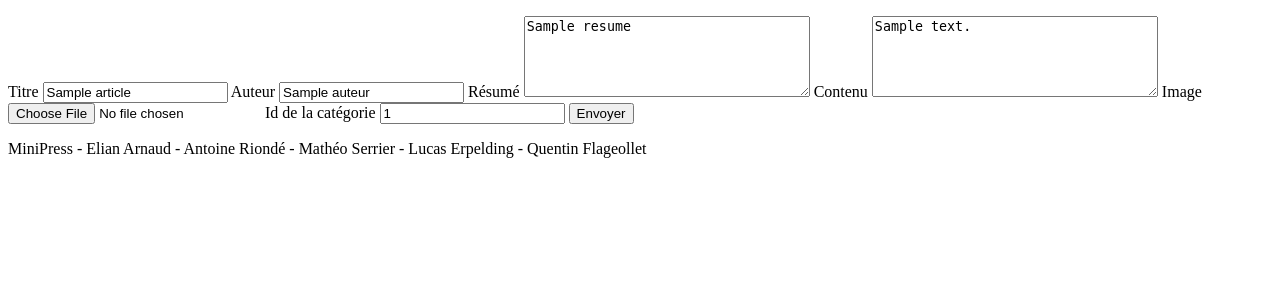
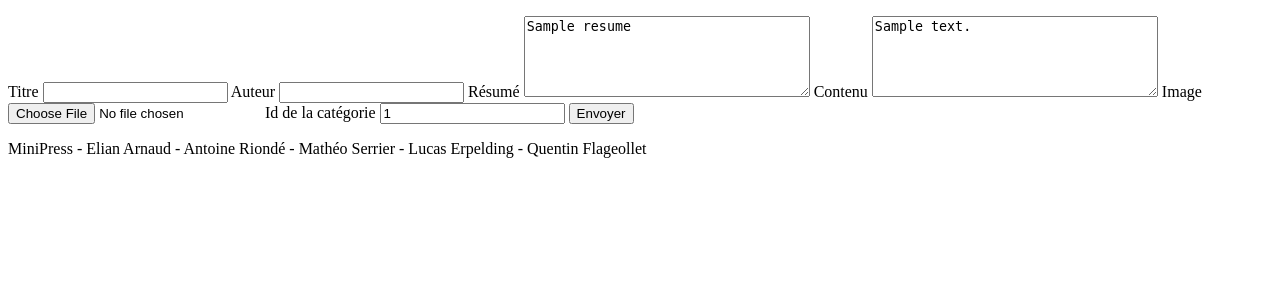
Before and after one commit to AntoineRionde/S4_ADWM2, a PHP site: template minipress.core/press.appli/src/templates/createArticle.twig in a window 1280 px wide. Shown: the part 88-388 px from the top of the page. Run offline with PHP 8.4, Linux system fonts and the light colour scheme; the template is opened without the code that fills it: most values are stand-ins (such as "Sample title", 1, 10 or a date in 2020); some libraries are stand-ins or nearby versions.

Commit message:
Fix bug pour mettre attribut image à null pour article

```diff
--- a/minipress.core/press.appli/src/actions/CreateArticleProcessAction.php
+++ b/minipress.core/press.appli/src/actions/CreateArticleProcessAction.php
@@ -14,7 +14,6 @@ class CreateArticleProcessAction extends AbstractAction
     {
         $data = $request->getParsedBody();
         $data['titre'] = filter_var($data['titre'], FILTER_SANITIZE_SPECIAL_CHARS);
-        echo $data['titre'];
         $data['auteur'] = filter_var($data['auteur'], FILTER_SANITIZE_SPECIAL_CHARS);
         $data['resume'] = filter_var($data['resume'], FILTER_SANITIZE_SPECIAL_CHARS);
         $data['contenu'] = filter_var($data['contenu'], FILTER_SANITIZE_SPECIAL_CHARS);
--- a/minipress.core/press.appli/src/templates/createArticle.twig
+++ b/minipress.core/press.appli/src/templates/createArticle.twig
@@ -6,10 +6,10 @@
     <form action="{{ url_for('createArticlePost') }}" method="post">
 
         <label for="titre">Titre</label>
-        <input type="text" id="titre" value="{{ article.titre }}">
+        <input type="text" id="titre" name="titre">
 
         <label for="auteur">Auteur</label>
-        <input type="text" id="auteur" value="{{ article.auteur }}" >
+        <input type="text" id="auteur" name="auteur">
 
         <label for="resume" id="resume">Résumé</label>
         <textarea id="resume" name="resume" rows="5" cols="33">{{ article.resume }}</textarea>
@@ -17,8 +17,8 @@
         <label for="contenu" id="contenu">Contenu</label>
         <textarea id="contenu" name="contenu" rows="5" cols="33">{{ article.contenu }}</textarea>
 
-        <label for="url_image">Image</label>
-        <input type="file" id="url_image" name="url_image" value="{{ article.image }}">
+        <label for="image">Image</label>
+        <input type="file" id="image" name="image" accept="image/png, image/jpeg">
 
         <label for="idCateg">Id de la catégorie</label>
         <input type="number" id="idCateg" name="idCateg" value="{{ article.idCateg }}">
```
Also changed, not shown: minipress.core/press.appli/src/services/ArticleService.php (+6 -1 lines).
